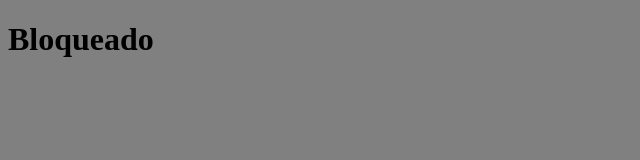
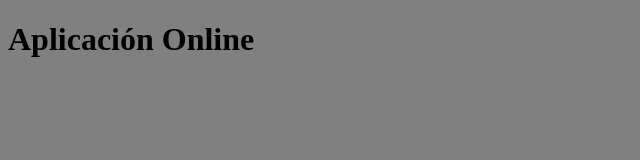
Before and after one commit to xSimon76x/CalendarApp-Backend, a website: page public/index.html in a window 1280 px wide. Shown: the whole page, without its empty margins (0-640 px from the left). Drawn offline with Linux system fonts and the light colour scheme.

Commit message:
Actualizacion de descripcion de html

```diff
--- a/public/index.html
+++ b/public/index.html
@@ -9,6 +9,6 @@
     <title>Demo app</title>
 </head>
 <body>
-    <h1>Bloqueado</h1>
+    <h1>Aplicación Online</h1>
 </body>
 </html>
```
